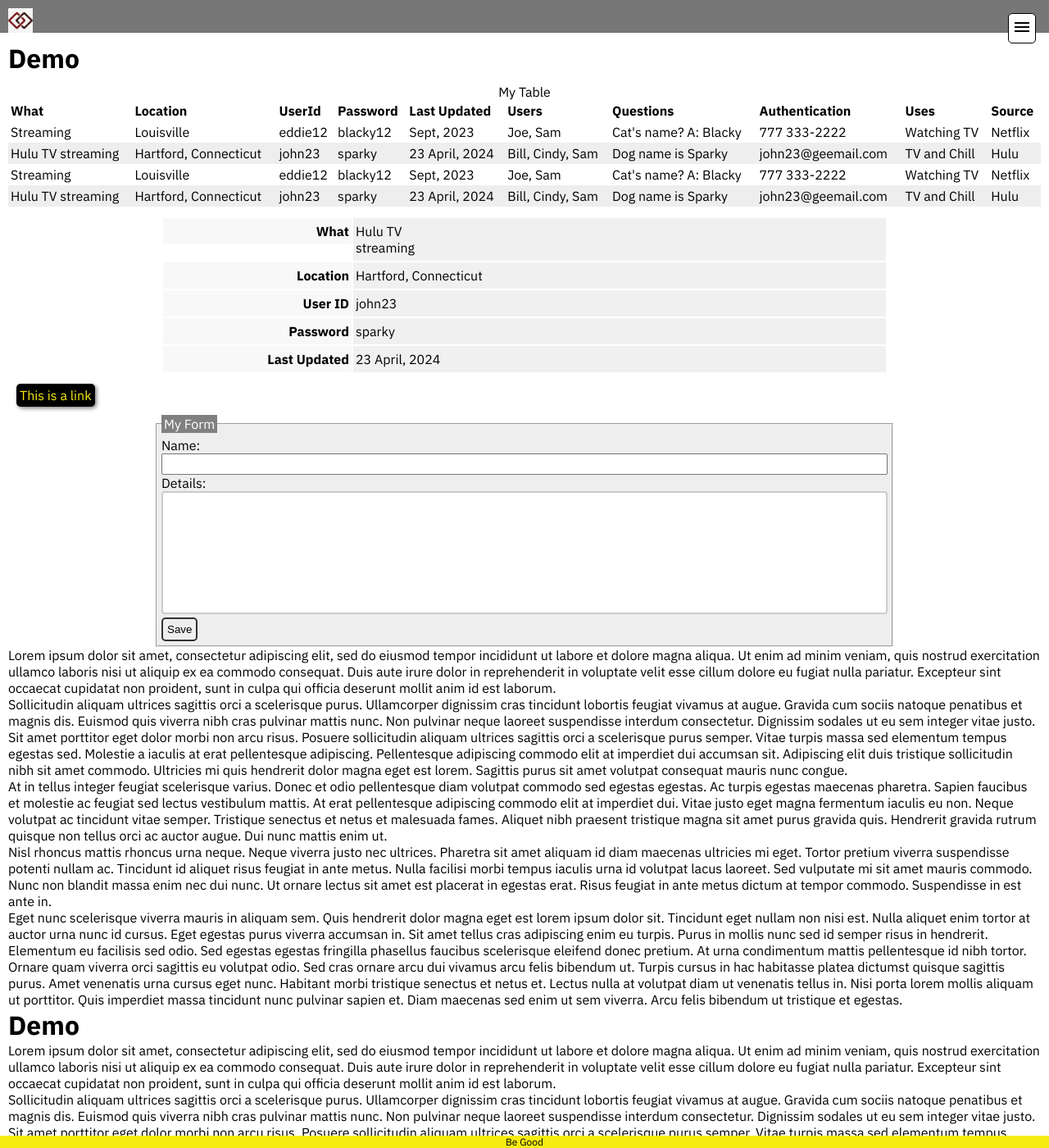
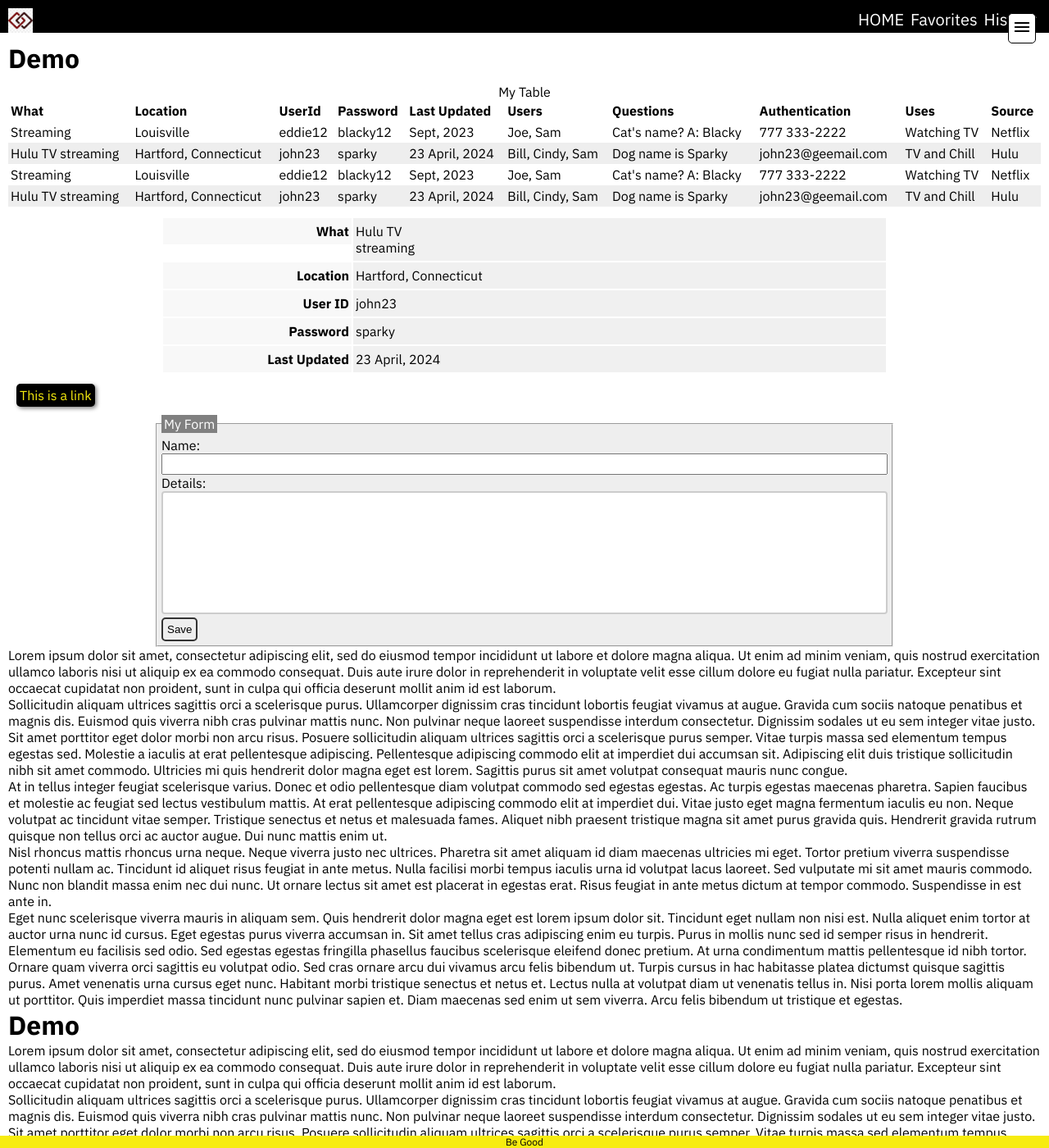
Before and after one commit to gothamgo/demo, a Jekyll site: the page built from index.html, in a window 1280 px wide and 1400 px high. Shown: the whole window at 82% size. Built offline with Jekyll 4.4.1, drawn with Linux system fonts in a browser that asks for light colours.

Commit message:
Update default.html

```diff
--- a/_layouts/default.html
+++ b/_layouts/default.html
@@ -61,7 +61,7 @@
   </head>
 
   <body>
-    {% include header3.html %}
+    {% include header4.html %}
     {{ content }}
     {% include footer.html %}
   </body>
```
